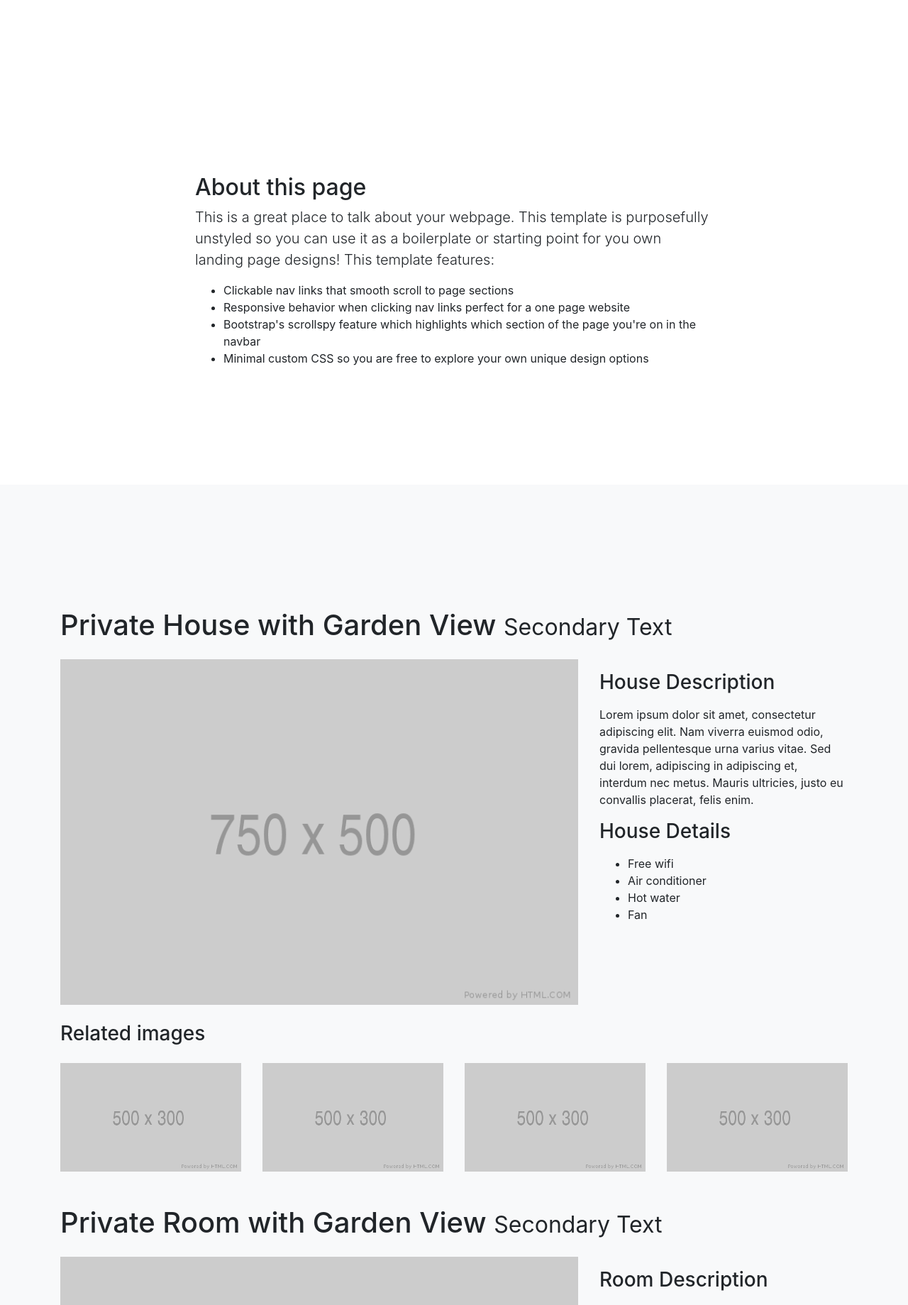
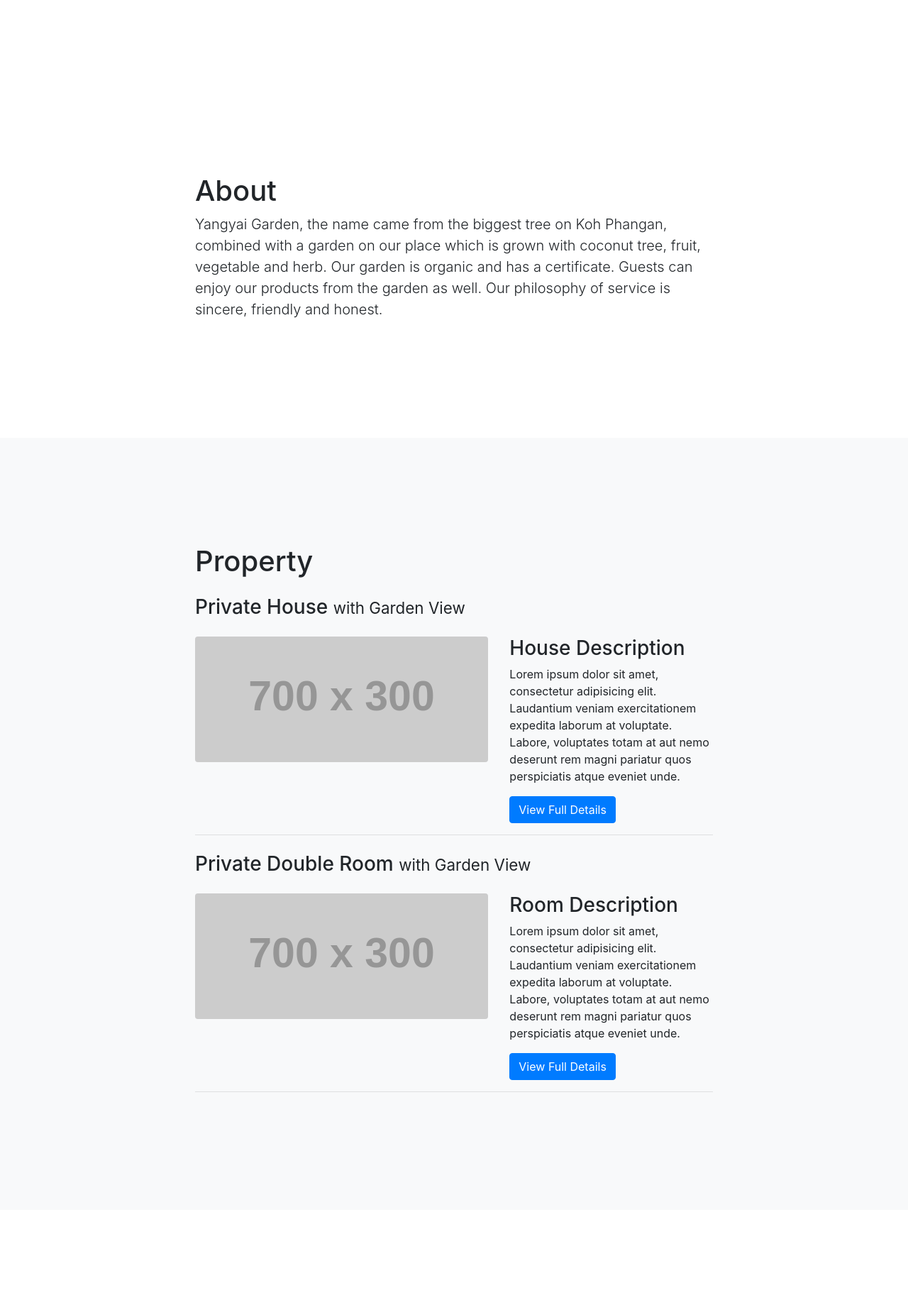
Before and after one commit to Keangping/YangyaiGarden, a Django app: page /about/ in a window 1280 px wide. Shown: the part 1017-2856 px from the top of the page at 71% size. Run offline with Django 3.2, Linux system fonts and the light colour scheme; grey boxes labelled with a size stand in for pictures from a placeholder-image service; some libraries are stand-ins or nearby versions.

Commit message:
finished with details layout

```diff
--- a/base/static/base/css/full-slider.css
+++ b/base/static/base/css/full-slider.css
@@ -6,7 +6,7 @@
 
 .carousel-item {
   height: 100vh;
-  min-height: 300px;
+  min-height: 350px;
   background: no-repeat center center scroll;
   -webkit-background-size: cover;
   -moz-background-size: cover;
--- /dev/null
+++ b/base/static/base/css/main.css
@@ -0,0 +1,5 @@
+footer .footer-social{margin-top:0px;margin-bottom:0;}
+footer .footer-social ul.list-inline{margin:0}
+footer .footer-social ul.list-inline li{margin:0 10px}
+footer .footer-social ul.list-inline li a{display:block;width:50px;height:50px;color:white;border-radius:100%;font-size:25px;line-height:50px}
+footer .footer-main{padding:50px 0;text-align:center}
--- a/base/templates/base/base.html
+++ b/base/templates/base/base.html
@@ -18,6 +18,8 @@
     	<link href="{% static 'base/css/full-slider.css' %}" rel="stylesheet">
 	    <!-- Custom styles for this template -->
 	    <link href="{% static 'base/css/scrolling-nav.css' %}" rel="stylesheet">
+	   	<!-- main styles for this template -->
+	    <link href="{% static 'base/css/main.css' %}" rel="stylesheet">
 
 	</head>
 
@@ -105,14 +107,8 @@
 	      	<div class="container">
 	        	<div class="row">
 	          		<div class="col-lg-8 mx-auto">
-	            		<h2>About this page</h2>
-	            		<p class="lead">This is a great place to talk about your webpage. This template is purposefully unstyled so you can use it as a boilerplate or starting point for you own landing page designs! This template features:</p>
-	            		<ul>
-	              			<li>Clickable nav links that smooth scroll to page sections</li>
-	              			<li>Responsive behavior when clicking nav links perfect for a one page website</li>
-	              			<li>Bootstrap's scrollspy feature which highlights which section of the page you're on in the navbar</li>
-	            			<li>Minimal custom CSS so you are free to explore your own unique design options</li>
-	            		</ul>
+	            		<h1>About</h1>
+	            		<p class="lead">Yangyai Garden, the name came from the biggest tree on Koh Phangan, combined with a garden on our place which is grown with coconut tree, fruit, vegetable and herb. Our garden is organic and has a certificate. Guests can enjoy our products from the garden as well. Our philosophy of service is sincere, friendly and honest.</p>
 	          		</div>
 	        	</div>
 	      	</div>
@@ -121,129 +117,58 @@
 	    <section id="property" class="bg-light">
 			<!-- Property Content 1-->
 			<div class="container">
-			  	<!-- Portfolio Item Heading -->
-			 	<h1 class="my-4">Private House with Garden View
-			    	<small>Secondary Text</small>
-			  	</h1>
+				<div class="row">
+					<div class="col-lg-8 mx-auto">
+						<h1>Property</h1>
 
-			  	<!-- Portfolio Item Row -->
+				      	<!-- House1 Heading -->
+				      	<h3 class="my-4">Private House
+				        	<small> with Garden View</small>
+				      	</h3>
+
+				      	<!-- House one row -->
 				      	<div class="row">
-
-			    	<div class="col-md-8">
-			      		<img class="img-fluid" src="{% static 'base/images/750x500.png' %}" alt="">
+				        	<div class="col-md-7">
+				          		<a href="#">
+				            		<img class="img-fluid rounded mb-3 mb-md-0" src="http://placehold.it/700x300" alt="">
+				          		</a>
 				        	</div>
-
-				    <div class="col-md-4">
-				      	<h3 class="my-3">House Description</h3>
-				      	<p>Lorem ipsum dolor sit amet, consectetur adipiscing elit. Nam viverra euismod odio, gravida pellentesque urna varius vitae. Sed dui lorem, adipiscing in adipiscing et, interdum nec metus. Mauris ultricies, justo eu convallis placerat, felis enim.</p>
-				      	<h3 class="my-3">House Details</h3>
-				      	<ul>
-				        	<li>Free wifi</li>
-				        	<li>Air conditioner</li>
-				        	<li>Hot water</li>
-				        	<li>Fan</li>
-				      	</ul>
+				        	<div class="col-md-5">
+				          		<h3>House Description</h3>
+				          		<p>Lorem ipsum dolor sit amet, consectetur adipisicing elit. Laudantium veniam exercitationem expedita laborum at voluptate. Labore, voluptates totam at aut nemo deserunt rem magni pariatur quos perspiciatis atque eveniet unde.</p>
+				          		<a class="btn btn-primary" href="#">View Full Details</a>
 				        	</div>
 				      	</div>
 				      	<!-- /.row -->
 
-			  	<!-- Related Projects Row -->
-			  	<h3 class="my-4">Related images</h3>
+				      	<hr>
 
+				      	<!-- Roome Heading -->
+				      	<h3 class="my-4">Private Double Room
+				        	<small> with Garden View</small>
+				      	</h3>
+
+				      	<!-- Room one row -->
 				      	<div class="row">
-
-			    	<div class="col-md-3 col-sm-6 mb-4">
+				        	<div class="col-md-7">
 				          		<a href="#">
-			            	<img class="img-fluid" src="{% static 'base/images/500x300.png' %}" alt="">
+				            		<img class="img-fluid rounded mb-3 mb-md-0" src="http://placehold.it/700x300" alt="">
 				          		</a>
 				        	</div>
-
-			    	<div class="col-md-3 col-sm-6 mb-4">
-			      		<a href="#">
-			            	<img class="img-fluid" src="{% static 'base/images/500x300.png' %}" alt="">
-			          	</a>
-			    	</div>
-
-			    	<div class="col-md-3 col-sm-6 mb-4">
-			      		<a href="#">
-			            	<img class="img-fluid" src="{% static 'base/images/500x300.png' %}" alt="">
-			          	</a>
-			    	</div>
-
-			    	<div class="col-md-3 col-sm-6 mb-4">
-			      		<a href="#">
-			            	<img class="img-fluid" src="{% static 'base/images/500x300.png' %}" alt="">
-			          	</a>
-			    	</div>
-
-			  	</div>
-			  	<!-- /.row -->
-
-			</div>
-			<!-- /.container -->
-
-			<!-- Property Content 2 -->
-			<div class="container">
-			  	<!-- Portfolio Item Heading -->
-			 	<h1 class="my-4">Private Room with Garden View
-			    	<small>Secondary Text</small>
-			  	</h1>
-
-			  	<!-- Portfolio Item Row -->
-			  	<div class="row">
-
-			    	<div class="col-md-8">
-			      		<img class="img-fluid" src="{% static 'base/images/750x500.png' %}" alt="">
-			    	</div>
-
-				    <div class="col-md-4">
-				      	<h3 class="my-3">Room Description</h3>
-				      	<p>Lorem ipsum dolor sit amet, consectetur adipiscing elit. Nam viverra euismod odio, gravida pellentesque urna varius vitae. Sed dui lorem, adipiscing in adipiscing et, interdum nec metus. Mauris ultricies, justo eu convallis placerat, felis enim.</p>
-				      	<h3 class="my-3">House Details</h3>
-				      	<ul>
-				        	<li>Free wifi</li>
-				        	<li>Air conditioner</li>
-				        	<li>Hot water</li>
-				        	<li>Fan</li>
-				      	</ul>
+				        	<div class="col-md-5">
+				          		<h3>Room Description</h3>
+				          		<p>Lorem ipsum dolor sit amet, consectetur adipisicing elit. Laudantium veniam exercitationem expedita laborum at voluptate. Labore, voluptates totam at aut nemo deserunt rem magni pariatur quos perspiciatis atque eveniet unde.</p>
+				          		<a class="btn btn-primary" href="#">View Full Details</a>
 				        	</div>
 				      	</div>
 				      	<!-- /.row -->
 
-			  	<!-- Related Projects Row -->
-			  	<h3 class="my-4">Related images</h3>
+				      	<hr>
 
-			  	<div class="row">
-
-			    	<div class="col-md-3 col-sm-6 mb-4">
-			      		<a href="#">
-			            	<img class="img-fluid" src="{% static 'base/images/500x300.png' %}" alt="">
-			          	</a>
+			      	</div>
+			    </div>
 		    </div>
 
-			    	<div class="col-md-3 col-sm-6 mb-4">
-			      		<a href="#">
-			            	<img class="img-fluid" src="{% static 'base/images/500x300.png' %}" alt="">
-			          	</a>
-			    	</div>
-
-			    	<div class="col-md-3 col-sm-6 mb-4">
-			      		<a href="#">
-			            	<img class="img-fluid" src="{% static 'base/images/500x300.png' %}" alt="">
-			          	</a>
-			    	</div>
-
-			    	<div class="col-md-3 col-sm-6 mb-4">
-			      		<a href="#">
-			            	<img class="img-fluid" src="{% static 'base/images/500x300.png' %}" alt="">
-			          	</a>
-			    	</div>
-
-			  	</div>
-			  	<!-- /.row -->
-
-			</div>
-			<!-- /.container -->
 	    </section>
 
 	    <section id="services">
@@ -251,7 +176,33 @@
 	        	<div class="row">
 	          		<div class="col-lg-8 mx-auto">
 	            		<h2>Services we offer</h2>
-	            		<p class="lead">Lorem ipsum dolor sit amet, consectetur adipisicing elit. Aut optio velit inventore, expedita quo laboriosam possimus ea consequatur vitae, doloribus consequuntur ex. Nemo assumenda laborum vel, labore ut velit dignissimos.</p>
+	            		<p class="lead">Our services are from third party, which we work with as agent. For more information please contact our reception.</p>
+
+						<!-- Services Row -->
+						<div class="row">
+						    <div class="col-lg-4 col-sm-6 text-center mb-4">
+						    	<img class="rounded-circle img-fluid d-block mx-auto" src="{% static 'base/images/bike.png' %}" alt="">
+						      	<h3>Bike
+						        	<small> service</small>
+						      	</h3>
+						      	<p>What does this team member to? Keep it short! This is also a great spot for social links!</p>
+						    </div>
+						    <div class="col-lg-4 col-sm-6 text-center mb-4">
+						      	<img class="rounded-circle img-fluid d-block mx-auto" src="{% static 'base/images/laundry.png' %}" alt="">
+						      	<h3>Laundry
+						        	<small> service</small>
+						      	</h3>
+						      	<p>What does this team member to? Keep it short! This is also a great spot for social links!</p>
+						    </div>
+						    <div class="col-lg-4 col-sm-6 text-center mb-4">
+						      	<img class="rounded-circle img-fluid d-block mx-auto" src="{% static 'base/images/ticket.png' %}" alt="">
+						      	<h3>Ticket
+						        	<small> service</small>
+						      	</h3>
+						      	<p>What does this team member to? Keep it short! This is also a great spot for social links!</p>
+						    </div>
+						</div>
+
 	          		</div>
 	        	</div>
 	      	</div>
@@ -263,6 +214,52 @@
 	          		<div class="col-lg-8 mx-auto">
 	            		<h2>Event</h2>
 	            		<p class="lead">Lorem ipsum dolor sit amet, consectetur adipisicing elit. Vero odio fugiat voluptatem dolor, provident officiis, id iusto! Obcaecati incidunt, qui nihil beatae magnam et repudiandae ipsa exercitationem, in, quo totam.</p>
+
+						<!-- Portfolio Item Heading -->
+						<h3 class="my-4">Full Moon Party
+						</h3>
+						<div class="row">
+
+						    <div class="col-md-6">
+						      <img class="img-fluid" src="http://placehold.it/750x500" alt="">
+						    </div>
+
+						    <div class="col-md-6 my-4">
+						      <h5>Full Moon party Description</h5>
+						      <p>Lorem ipsum dolor sit amet, consectetur adipiscing elit. Nam viverra euismod odio, gravida pellentesque urna varius vitae. Sed dui lorem, adipiscing in adipiscing et, interdum nec metus. Mauris ultricies, justo eu convallis placerat, felis enim.</p>
+						      <h5 class="my-3">Full Moon party dates</h5>
+						      <ul>
+						        <li>20 December 2018</li>
+						        <li>20 January 2019</li>
+						      </ul>
+						    </div>
+						</div>
+						<!-- /.row -->
+
+						<hr>
+
+						<!-- Portfolio Item Heading -->
+						<h3 class="my-4">Half Moon Party
+						</h3>
+						<div class="row">
+
+						    <div class="col-md-6">
+						      <img class="img-fluid" src="http://placehold.it/750x500" alt="">
+						    </div>
+
+						    <div class="col-md-6 my-4">
+						      <h5>Half Moon party Description</h5>
+						      <p>Lorem ipsum dolor sit amet, consectetur adipiscing elit. Nam viverra euismod odio, gravida pellentesque urna varius vitae. Sed dui lorem, adipiscing in adipiscing et, interdum nec metus. Mauris ultricies, justo eu convallis placerat, felis enim.</p>
+						      <h5 class="my-3">Half Moon party dates</h5>
+						      <ul>
+						        <li>30 December 2018</li>
+
+						      </ul>
+						    </div>
+						</div>
+						<!-- /.row -->
+
+						<hr>
 					</div>
 				</div>
 	      	</div>
@@ -271,11 +268,17 @@
 	    <section id="activity">
 			<!-- Page Content -->
 			<div class="container">
+				<div class="row">
+					<div class="col-lg-8 mx-auto">
+						<!-- Page Heading -->
+					  	<h2>Activities
+					    	<small>@Koh Phangan</small>
+					  	</h2>
+					</div>
+				</div>
 
-			  	<!-- Page Heading -->
-			  	<h1 class="my-4">Activities @Koh Phangan
-			    	<small>Secondary Text</small>
-			  	</h1>
+				<div class="col-lg-8 mx-auto">
+
 
 				  	<div class="row">
 				    	<div class="col-lg-4 col-sm-6 mb-4">
@@ -283,9 +286,9 @@
 				        		<a href="#"><img class="card-img-top" src="{% static 'base/images/700x400.png' %}" alt=""></a>
 				        		<div class="card-body">
 				          			<h4 class="card-title">
-			            			<a href="#">Project One</a>
+				            			<a href="#">Kite surfing</a>
 				          			</h4>
-			          			<p class="card-text">Lorem ipsum dolor sit amet, consectetur adipisicing elit. Amet numquam aspernatur eum quasi sapiente nesciunt? Voluptatibus sit, repellat sequi itaque deserunt, dolores in, nesciunt, illum tempora ex quae? Nihil, dolorem!</p>
+				          			<p class="card-text">Lorem ipsum dolor sit amet, consectetur adipisicing elit. Amet numquam aspernatur eum quasi sapiente nesciunt?</p>
 				        		</div>
 				      		</div>
 				    	</div>
@@ -294,7 +297,7 @@
 				        		<a href="#"><img class="card-img-top" src="{% static 'base/images/700x400.png' %}" alt=""></a>
 				        		<div class="card-body">
 				          			<h4 class="card-title">
-			            			<a href="#">Project Two</a>
+				            			<a href="#">Hiking</a>
 				          			</h4>
 				          			<p class="card-text">Lorem ipsum dolor sit amet, consectetur adipiscing elit. Nam viverra euismod odio, gravida pellentesque urna varius vitae.</p>
 				        		</div>
@@ -305,9 +308,9 @@
 				        		<a href="#"><img class="card-img-top" src="{% static 'base/images/700x400.png' %}" alt=""></a>
 				        		<div class="card-body">
 				          			<h4 class="card-title">
-			            			<a href="#">Project Three</a>
+				            			<a href="#">Mini golf</a>
 				          			</h4>
-			          			<p class="card-text">Lorem ipsum dolor sit amet, consectetur adipisicing elit. Quos quisquam, error quod sed cumque, odio distinctio velit nostrum temporibus necessitatibus et facere atque iure perspiciatis mollitia recusandae vero vel quam!</p>
+				          			<p class="card-text">Lorem ipsum dolor sit amet, consectetur adipisicing elit. Quos quisquam, error quod sed cumque.</p>
 				        		</div>
 				      		</div>
 				    	</div>
@@ -316,7 +319,7 @@
 				        		<a href="#"><img class="card-img-top" src="{% static 'base/images/700x400.png' %}" alt=""></a>
 				        		<div class="card-body">
 				          			<h4 class="card-title">
-			            			<a href="#">Project Four</a>
+				            			<a href="#">Football golf</a>
 				          			</h4>
 				          			<p class="card-text">Lorem ipsum dolor sit amet, consectetur adipiscing elit. Nam viverra euismod odio, gravida pellentesque urna varius vitae.</p>
 				        		</div>
@@ -327,7 +330,7 @@
 				        		<a href="#"><img class="card-img-top" src="{% static 'base/images/700x400.png' %}" alt=""></a>
 				        		<div class="card-body">
 				          			<h4 class="card-title">
-			            			<a href="#">Project Five</a>
+				            			<a href="#">Fishing</a>
 				          			</h4>
 				          			<p class="card-text">Lorem ipsum dolor sit amet, consectetur adipiscing elit. Nam viverra euismod odio, gravida pellentesque urna varius vitae.</p>
 				        		</div>
@@ -338,9 +341,9 @@
 				        		<a href="#"><img class="card-img-top" src="{% static 'base/images/700x400.png' %}" alt=""></a>
 				        		<div class="card-body">
 				          			<h4 class="card-title">
-			            			<a href="#">Project Six</a>
+				            			<a href="#">Surfing</a>
 				          			</h4>
-			          			<p class="card-text">Lorem ipsum dolor sit amet, consectetur adipisicing elit. Itaque earum nostrum suscipit ducimus nihil provident, perferendis rem illo, voluptate atque, sit eius in voluptates, nemo repellat fugiat excepturi! Nemo, esse.</p>
+				          			<p class="card-text">Lorem ipsum dolor sit amet, consectetur adipisicing elit. Itaque earum nostrum suscipit ducimus nihil provident.</p>
 				        		</div>
 				      		</div>
 				    	</div>
@@ -372,6 +375,7 @@
 				    	</li>
 				  	</ul>
 				</div>
+			</div>
 			<!-- /.container -->
 	    </section>
 
@@ -380,14 +384,63 @@
 	        	<div class="row">
 	          		<div class="col-lg-8 mx-auto">
 	            		<h2>Contact us</h2>
-	            		<p class="lead">Lorem ipsum dolor sit amet, consectetur adipisicing elit. Vero odio fugiat voluptatem dolor, provident officiis, id iusto! Obcaecati incidunt, qui nihil beatae magnam et repudiandae ipsa exercitationem, in, quo totam.</p>
+	            		<img src="{% static 'base/images/add.png' %}" alt="">
+	            		<p>28/1-4 Moo 2, Baan Tai, Koh Phangan, Surat Thani, Thailand 84280</p>
+	            		<img src="{% static 'base/images/phone.png' %}" alt="">
+	            		<p>Tel : +66(0)61-117-8127</p>
+	            		<img src="{% static 'base/images/email.png' %}" alt="">
+	            		<p>E-mail : yangyaigarden@gmail.com</p>
+
 	          		</div>
+	        	</div>
+	        	<div class="row">
+	        		<div class="col-sm-3"></div>
+	        		<div class="col-sm-6 mx-auto">
+	        			<iframe src="https://www.google.com/maps/embed?pb=!1m14!1m8!1m3!1d31461.60290804552!2d100.01249776962605!3d9.706594300000019!3m2!1i1024!2i768!4f13.1!3m3!1m2!1s0x3054fdac64f6eff9%3A0x811c3b017c68641a!2sYangyai+Garden!5e0!3m2!1sen!2sth!4v1543921713809" width="100%" height="300" frameborder="0" style="border:0" allowfullscreen></iframe>
+	        		</div>
+	        		<div class="col-sm-3"></div>
+	        	</div>
+	        	<div class="row">
+	        		<div class="col-sm-3"></div>
+	        		<div class="col-sm-6">
+	        			<input id="field1" type="text" required="" aria-invalid="false" name="Name" class="cf1_required" placeholder="Name *" data-aid="nameField" value="" style="width: 100%;">
+						<input id="field2" type="text" required="" aria-invalid="false" name="Email" class="cf1_required" placeholder="Email *" data-aid="emailField" value="" style="width: 100%;">
+						<input id="field3" type="tel" aria-invalid="false" name="Phone" class="" placeholder="Phone" data-aid="phoneField" value="" style="width: 100%;">
+						<input id="field4" type="text" aria-invalid="false" name="Subject" class="" placeholder="Subject" data-aid="subjectField" value="" style="width: 100%;">
+						<textarea name="Message" class="cf1fieldMessage" placeholder="Message" data-aid="messageField" id="i0xzsijafieldMessage" style="width: 100%; height: 130px;">
+						</textarea>
+						<div class="cf1_form-footer">
+							<button type="submit" id="i0xzsijasubmit" class="cf1submit float-right">Send</button>
+						</div>
+	        		</div>
+	        		<div class="col-sm-3"></div>
 	        	</div>
 	      	</div>
 	    </section>
 
 	    <!-- Footer -->
 	    <footer class="py-5 bg-dark">
+	    	<div class="footer-social">
+				<div class="container text-center">
+					<ul class="list-inline">
+						<li class="list-inline-item">
+							<a href="#">
+								<img class="img-fluid" src="{% static 'base/images/flogo.png' %}" alt="">
+							</a>
+						</li>
+						<li class="list-inline-item">
+							<a href="#">
+								<img class="img-fluid" src="{% static 'base/images/mlogo.png' %}" alt="">
+							</a>
+						</li>
+						<li class="list-inline-item">
+							<a href="#">
+								<img class="img-fluid" src="{% static 'base/images/instalogo.png' %}" alt="">
+							</a>
+						</li>
+					</ul>
+				</div>
+			</div>
 	      	<div class="container">
 	        	<p class="m-0 text-center text-white">Copyright &copy; Your Website 2017</p>
 	      	</div>
```
Also changed, not shown: base/static/base/images/add.png (added), base/static/base/images/bike.png (added), base/static/base/images/email.png (added), base/static/base/images/flogo.png (added), base/static/base/images/instalogo.png (added), base/static/base/images/laundry.png (added), base/static/base/images/mlogo.png (added), base/static/base/images/phone.png (added), base/static/base/images/ticket.png (added). Lines whose indentation alone changed are shown as unchanged.
